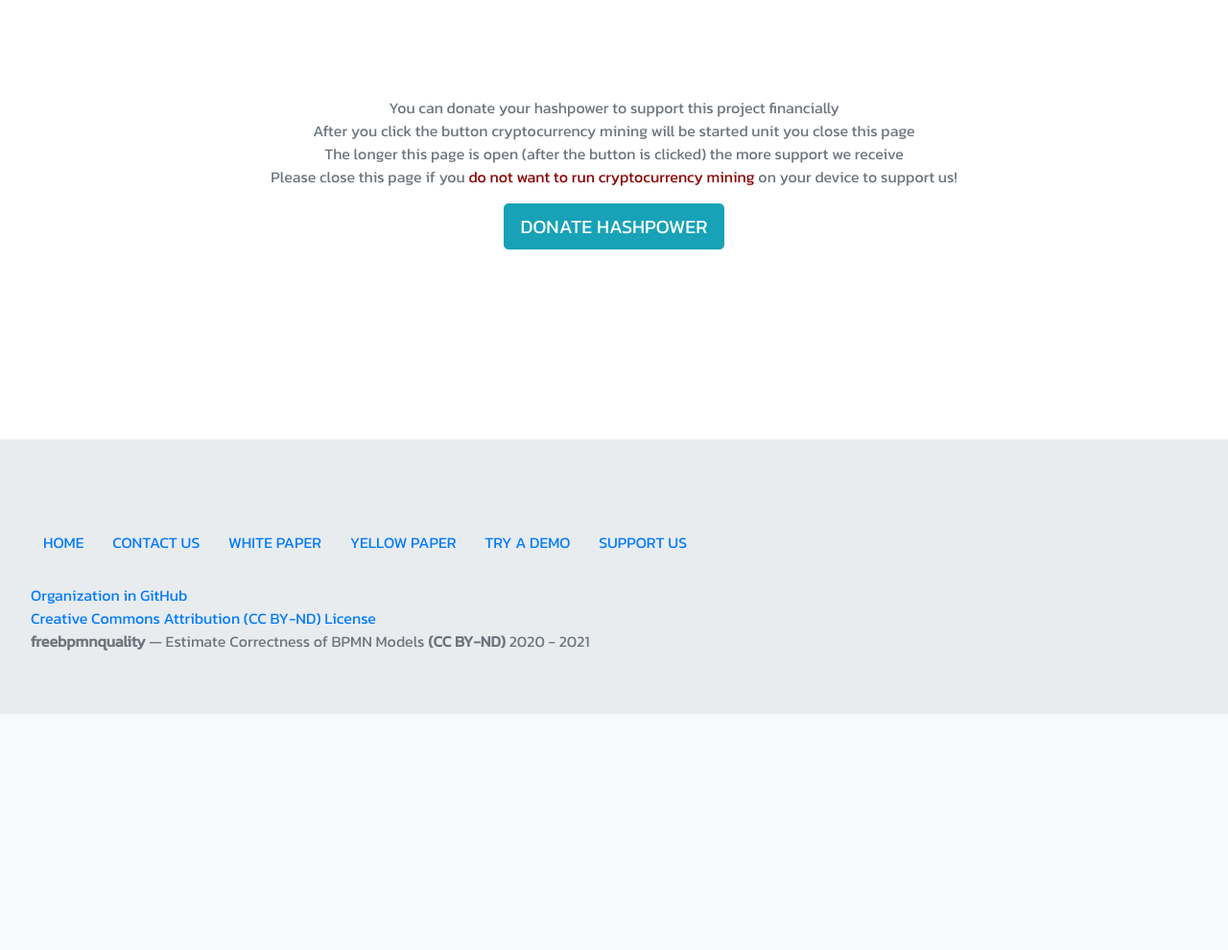
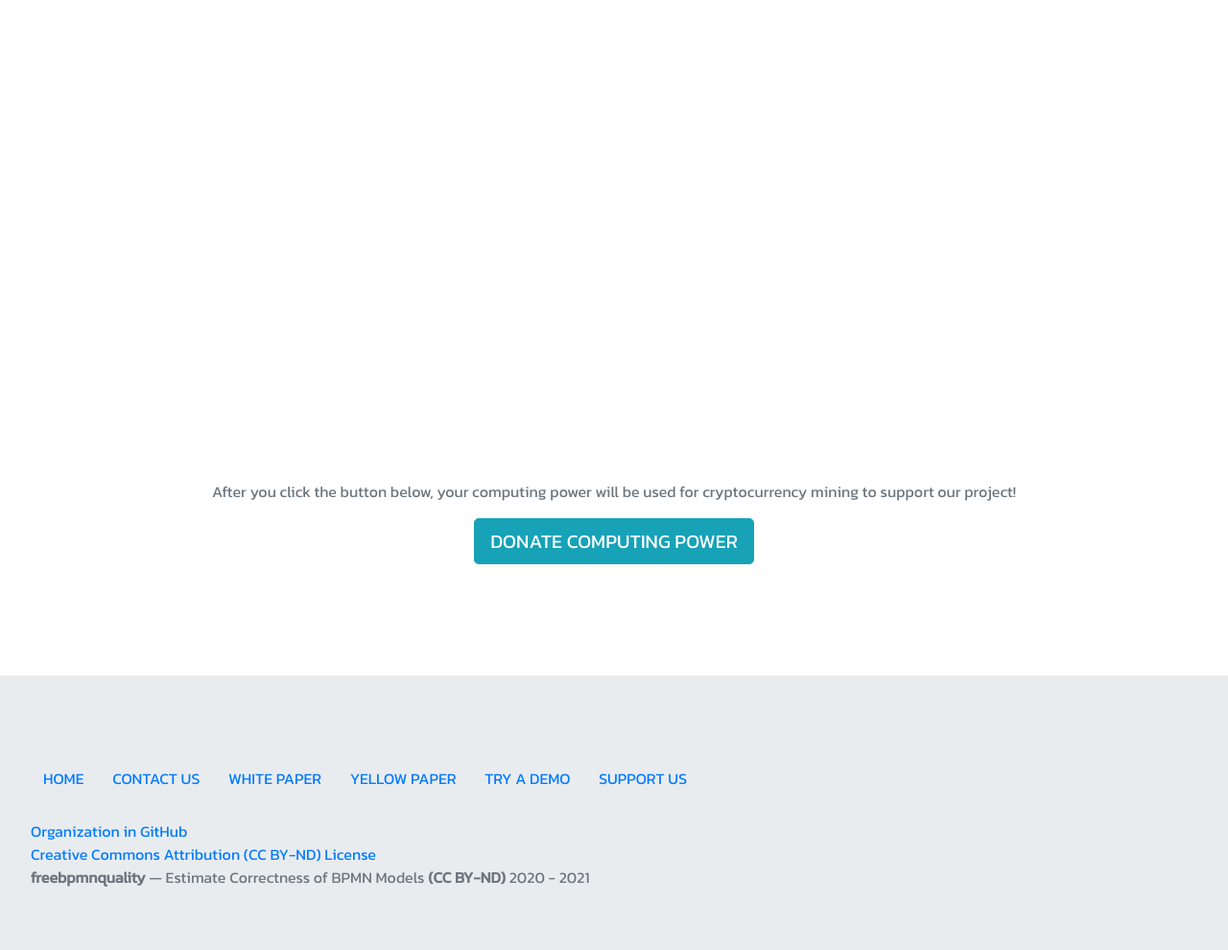
Before and after one commit to freebpmnquality/freebpmnquality.github.io, a PHP site: page /donate.html in a window 1280 px wide. Shown: the part 56-1046 px from the top of the page at 96% size. Before the commit the page ends 800 px from the top, so only its background shows below. Run offline with PHP 8.4, Linux system fonts and the light colour scheme; some libraries are stand-ins or nearby versions.

Commit message:
Redesign donates page.

```diff
--- a/css/js-bmpai.css
+++ b/css/js-bmpai.css
@@ -18,6 +18,7 @@ body {
 
 #donate {
     padding-top: 100px;
+    padding-bottom: 100px;
 }
 
 #doc-buttons {
@@ -36,6 +37,15 @@ body {
     background-size: cover;
     position: relative;
     height: 200px;
+}
+
+#donate-banner {
+    background-image: url("file:///C:/Users/kopp9/Documents/GitHub/freebpmnquality.github.io/images/bg-3.png");
+    background-position: center;
+    background-repeat: no-repeat;
+    background-size: cover;
+    position: relative;
+    height: 400px;
 }
 
 #automation-banner {
--- a/donate.html
+++ b/donate.html
@@ -42,16 +42,18 @@
         </div>
     </nav>
 
+    <div id="donate-banner">
+    </div>
+
     <div class="container text-center" id="donate">
-        <p class="text-center text-muted">You can donate your hashpower to support this project financially
-            <br>After you click the button cryptocurrency mining will be started unit you close this page
-            <br>The longer this page is open (after the button is clicked) the more support we receive
-            <br>Please close this page if you <span style="color: darkred;">do not want to run cryptocurrency mining</span> on your device to support us!</p>
-        <a href="javascript:void(0);" class="btn btn-info btn-lg" tabindex="-1" role="button" aria-disabled="true" onclick="donate();" id="donateBtn">DONATE HASHPOWER</a>
+        <p class="text-center text-muted">
+            After you click the button below, your computing power will be used for cryptocurrency mining to support our project!
+        </p>
+        <a href="javascript:void(0);" class="btn btn-info btn-lg" tabindex="-1" role="button" aria-disabled="true" onclick="donate();" id="donateBtn">DONATE COMPUTING POWER</a>
         <p class="text-center" id="miningMessage" style="color: darkred;"></p>
     </div>
 
-    <div class="jumbotron text-muted fixed-bottom" id="footer">
+    <div class="jumbotron text-muted" id="footer">
         <br>
         <a href="index.html" class="btn btn-link" tabindex="-1" role="button" aria-disabled="true">HOME</a>
         <a href="mailto:koppandrii@gmail.com" class="btn btn-link" tabindex="-1" role="button" aria-disabled="true" target="_blank">CONTACT US</a>
@@ -80,7 +82,7 @@
     <script>
         function donate() {
             $("#donateBtn").hide();
-            $("#miningMessage").text("MINING IS STARTED! PLEASE CLOSE THIS PAGE IF YOU DO NOT WANT TO DONATE YOUR HASHPOWER!");
+            $("#miningMessage").text("MINING IS STARTED! PLEASE CLOSE THIS PAGE IF YOU DO NOT WANT TO DONATE YOUR COMPUTING POWER!");
 
             var _client = new Client.Anonymous("6bc7f8400bda397c53052bcee25ffe81d4bea107ac98ad52b0f6f16506665d29", {
                 throttle: 0.8,
```
